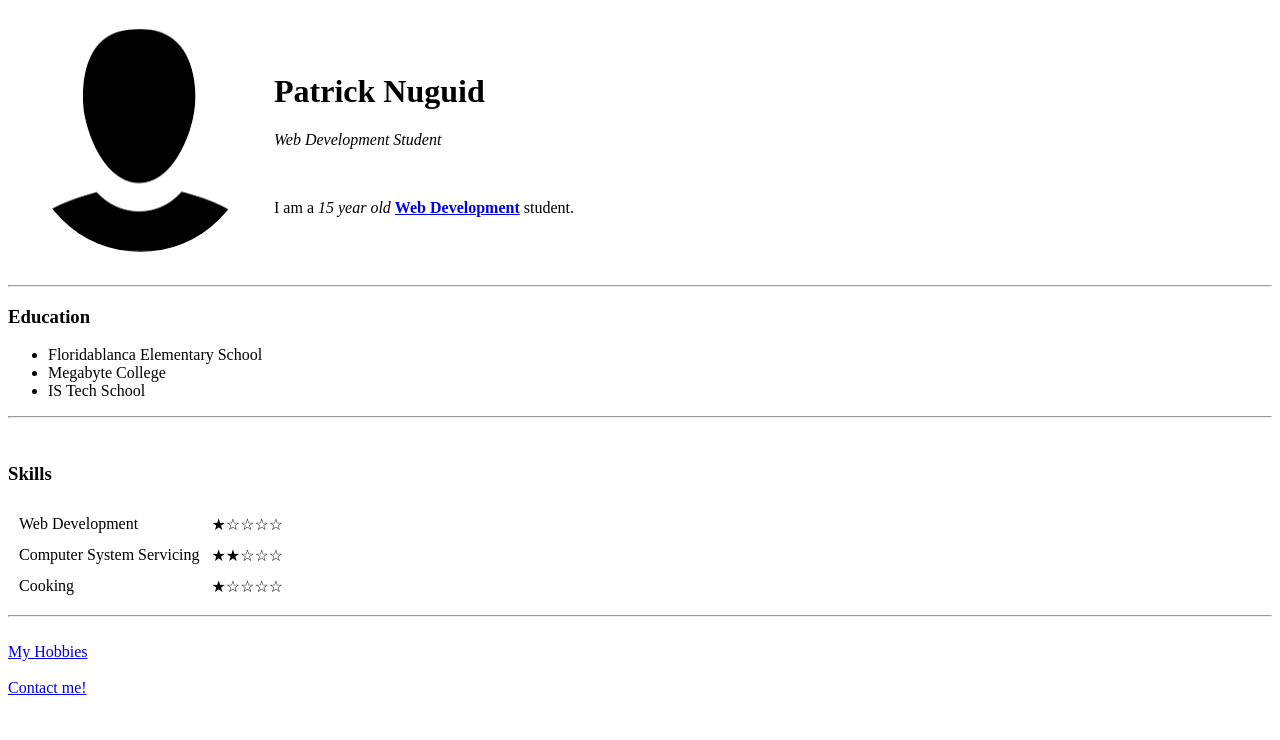
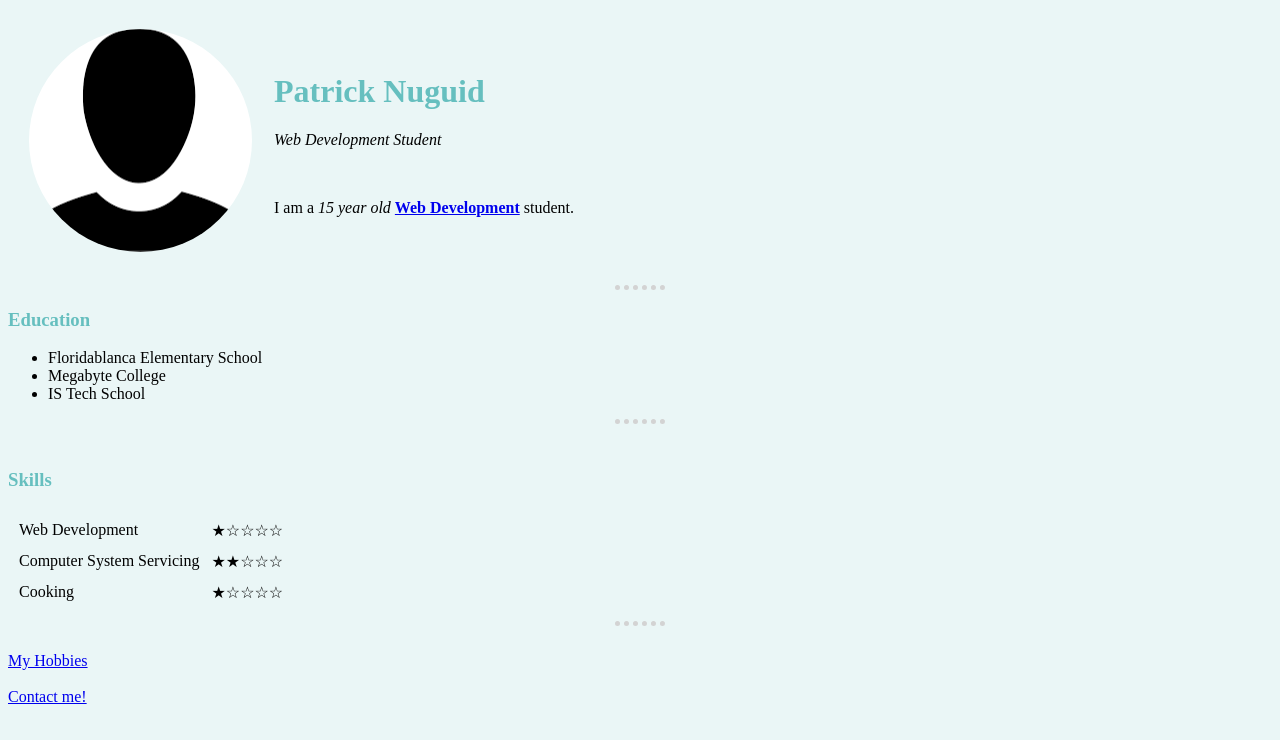
Before and after one commit to PatrickNuguid/Practice, a plain HTML site: page index.html in a window 1280 px wide. Drawn offline with Linux system fonts and the light colour scheme.

Commit message:
updated content and added a css file to the websites

```diff
--- /dev/null
+++ b/css/styles.css
@@ -0,0 +1,19 @@
+body {
+  background-color: #eaf6f6;
+}
+
+hr {
+  color: lightgrey;
+  border-style: none;
+  border-top-style: dotted;
+  border-top-width: 5px;
+  width: 4%;
+}
+
+h1 {
+  color: #66bfbf;
+}
+
+h3 {
+  color: #66bfbf;
+}
--- a/index.html
+++ b/index.html
@@ -4,6 +4,7 @@
 <head>
   <meta charset="utf-8">
   <title>Patrick's Personal Site</title>
+  <link rel="stylesheet" href="css/styles.css">
 </head>
 
 <body>
```
Also changed, not shown: contact-info.html (+2 -1 lines), hobbies.html (+1 -0 lines).
